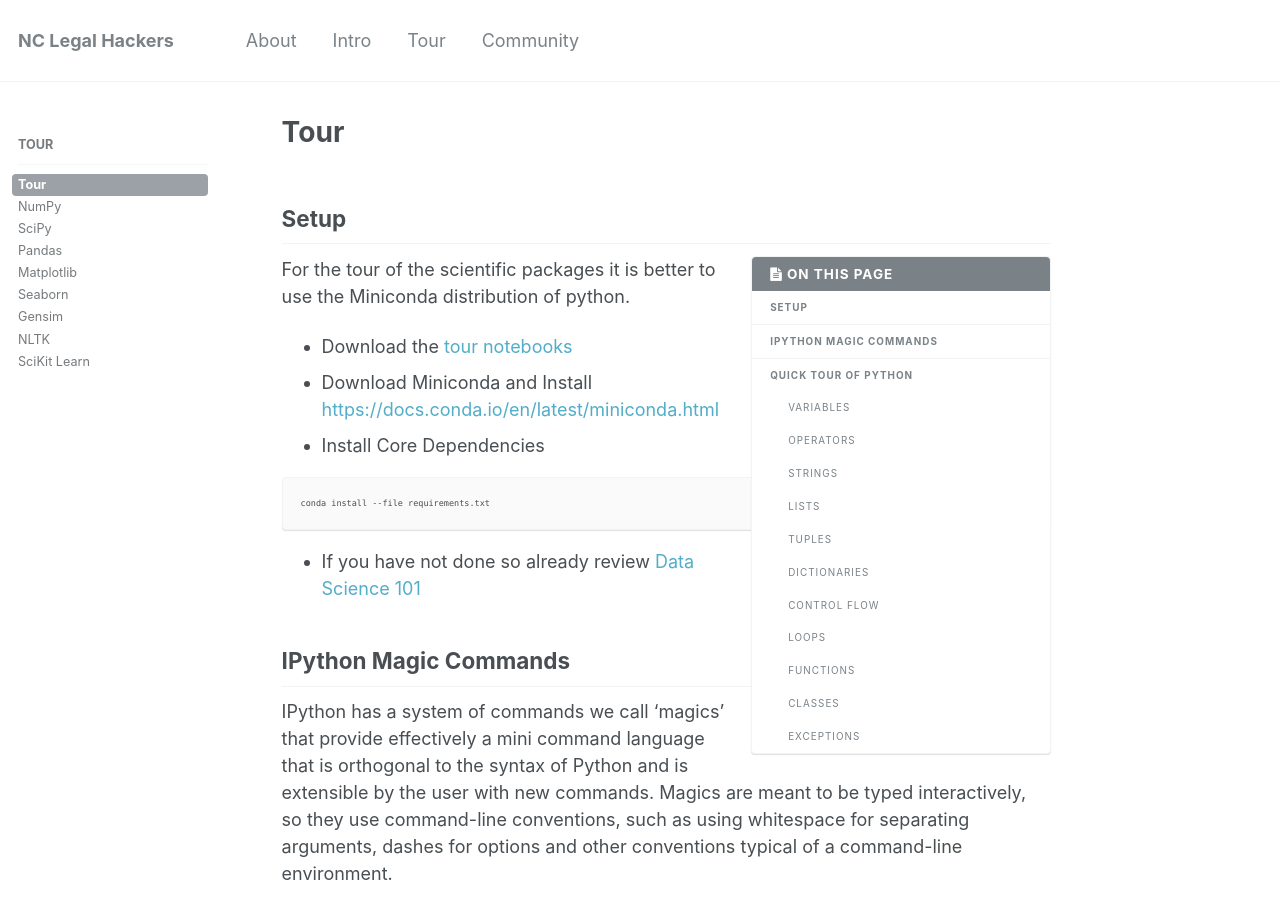
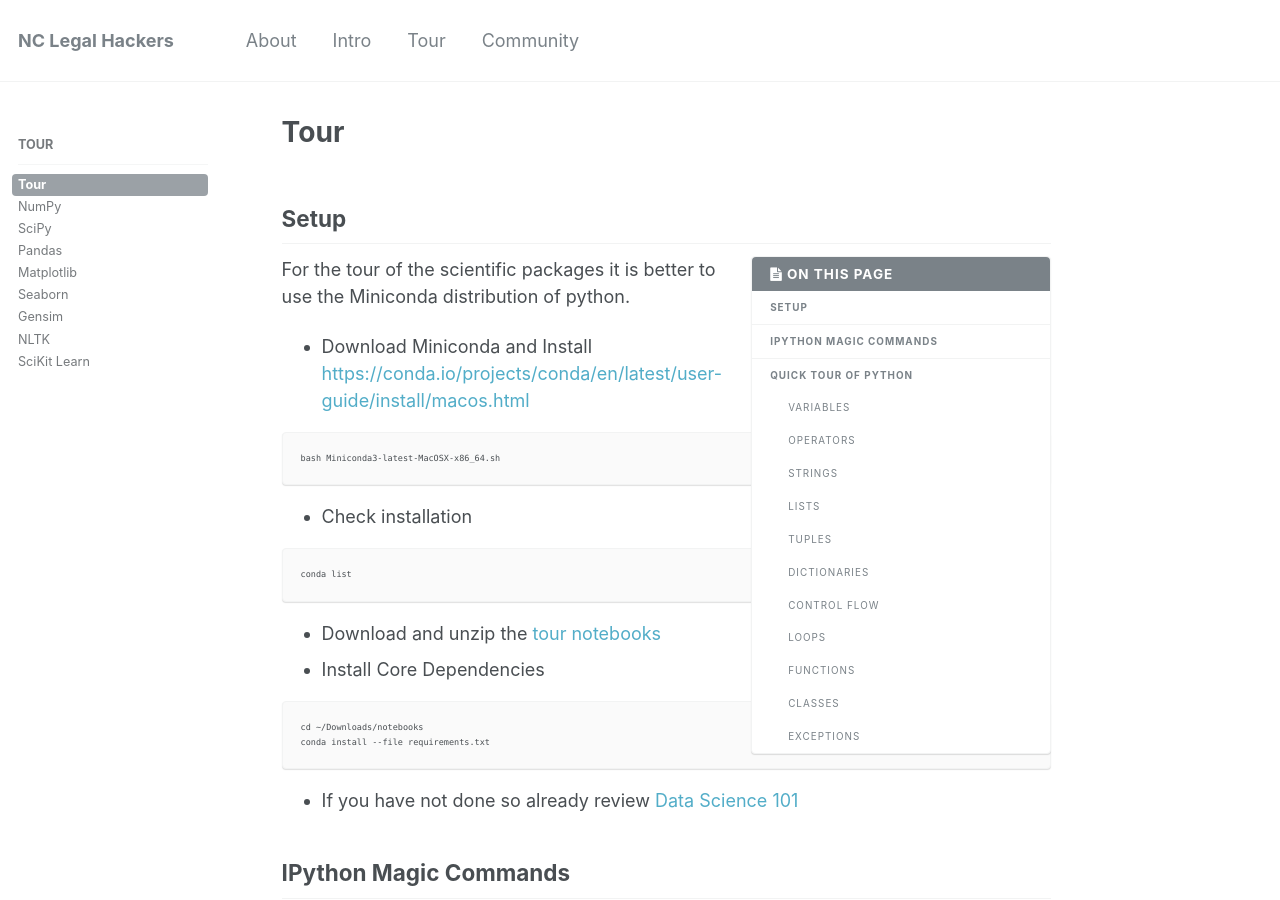
Before and after one commit to halkypi/lh, a Jekyll site: the page built from _tour/01-setup.md, in a window 1280 px wide and 900 px high. Built offline with Jekyll 4.4.1, drawn with Linux system fonts in a browser that asks for light colours.

Commit message:
Update 01-setup.md

````diff
--- a/_tour/01-setup.md
+++ b/_tour/01-setup.md
@@ -10,13 +10,25 @@ published: true
 
 For the tour of the scientific packages it is better to use the Miniconda distribution of python.
 
-*    Download the [tour notebooks](https://minhaskamal.github.io/DownGit/#/home?url=https://github.com/halkypi/lh/blob/gh-pages/assets/notebooks/notebooks.zip)
-*    Download Miniconda and Install [https://docs.conda.io/en/latest/miniconda.html](https://docs.conda.io/en/latest/miniconda.html)
+
+*    Download Miniconda and Install [https://conda.io/projects/conda/en/latest/user-guide/install/macos.html](https://docs.conda.io/en/latest/miniconda.html)
+
+```
+bash Miniconda3-latest-MacOSX-x86_64.sh
+```
+*    Check installation
+
+```
+conda list
+```
+*    Download and unzip the [tour notebooks](https://minhaskamal.github.io/DownGit/#/home?url=https://github.com/halkypi/lh/blob/gh-pages/assets/notebooks/notebooks.zip)
 *    Install Core Dependencies
 
 ```
+cd ~/Downloads/notebooks
 conda install --file requirements.txt
 ```
+
 *    If you have not done so already review [Data Science 101](/lh/intro/101/)
 
 ## IPython Magic Commands
````
